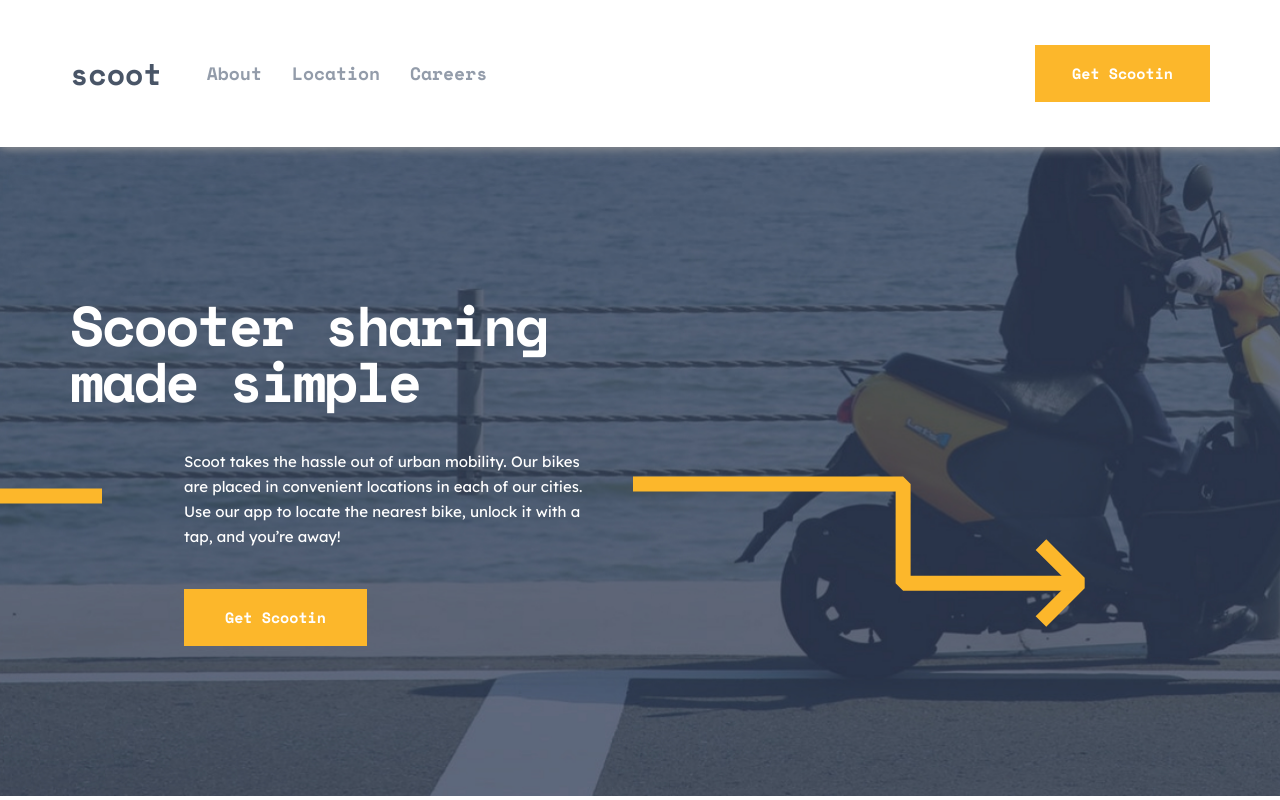
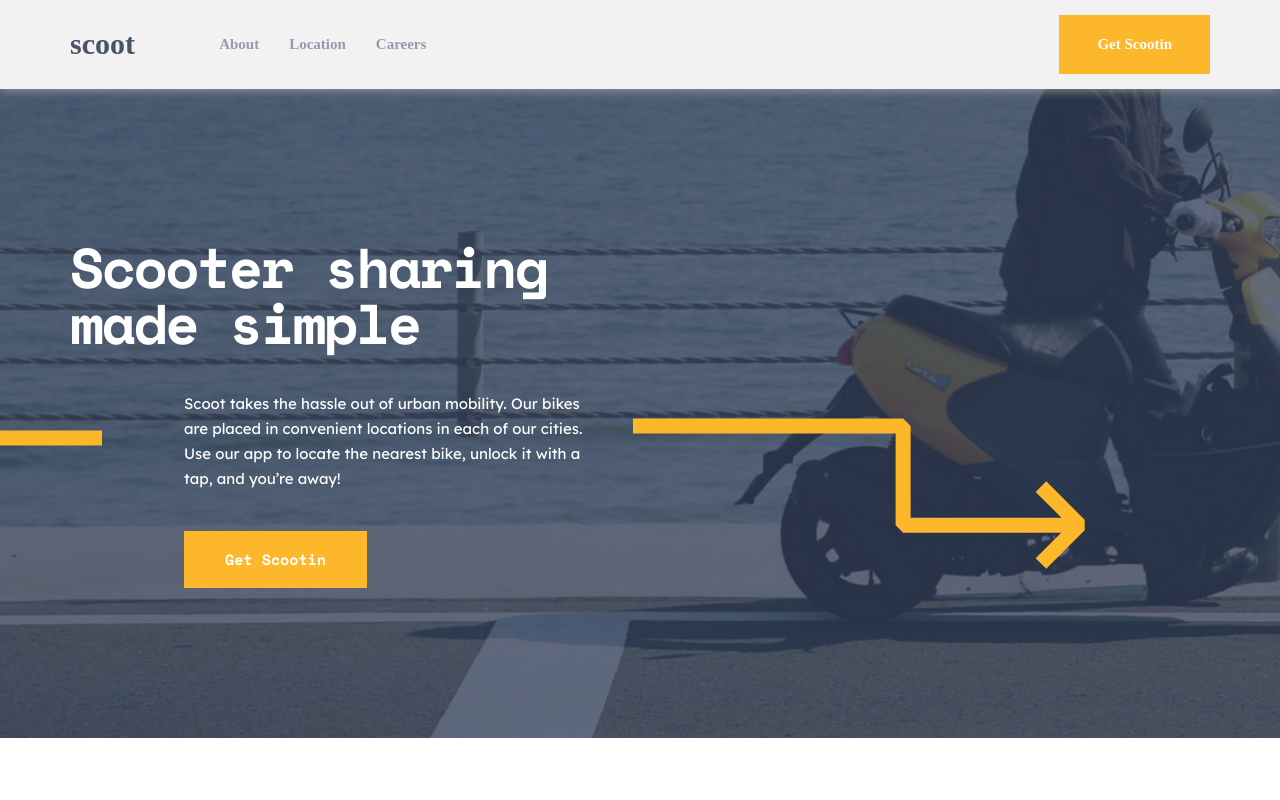
Before and after one commit to Mirsagatova/audiophile, a plain HTML site: page index.html in a window 1280 px wide. Shown: the top 800 px of the page. Drawn offline with nearby package versions, Linux system fonts and the light colour scheme.

Commit message:
some changes

```diff
--- a/css/media.scss
+++ b/css/media.scss
@@ -804,8 +804,10 @@
     .container {
         width: 500px;
     }
-    .home-nav {
-        background-color: #FfFfFf;
+
+
+        .navbar {
+            background-color: #F2F2F2;
             position: sticky;
             top: 0;
             box-shadow: 0px 1px 10px #999;
@@ -814,29 +816,26 @@
                 display: flex;
                 align-items: center;
                 justify-content: flex-start;
-
                 #click:checked ~ .menu-button i:before {
                     content: "⛌";
-                display: block;
-            }
-            #click:checked ~ .home-nav-box {
+                }
+                #click:checked ~ .nav {
                     left: 0%;
-                display: block;
                 }
                 .menu-button {
                     margin-right: 40%;
-                .icon {
+                    i {
                         display: block;
                     }
 
                 }
-            .home-nav-box-title {
-            }
-            .home-nav-box {
+                .logo-name {
+                }
+                .nav {
                     padding: 0 30px 30px 30px;
                     position: fixed;
                         top: 63px;
-                    left: -100%;
+                        left: -40%;
                         background-color: rgba(51, 58, 68, 1);
                         height: 94.5vh;
                         width: 40%;
@@ -845,15 +844,15 @@
                         align-content: space-between;
                         flex-direction: column;
                         text-align: left;
-                .home-nav-list {
+                    .nav-list {
                         margin: 40px 0;
                         flex-direction: column;
                         display: block;
                         text-align: left;
-                    transition: .5s;
-                    .home-nav-item {
+                        transition: .3s;
+                        .nav-item {
                             margin: 40px 0;
-                        .home-nav-nav-item-link {
+                            .nav-item-link {
                                 font-style: normal;
                                 font-weight: bold;
                                 font-size: 18px;
@@ -861,22 +860,21 @@
                                 color: #E5ECF4;
                                 display: block;
                             }
-                        .home-nav-item-link:hover {
+                            .nav-item-link:hover {
                                 color: rgba(252, 183, 43, 1);
                             }
                         }
                     }
-                .home-nav-button {
+                    .get-scootin {
                         margin-top: auto;
                         width: 100%;
                     }
-                .home-nav-button:hover {
-                    background-color: rgba(255, 255, 255, 1);
-                    color: rgba(252, 183, 43, 1);
-                }
-            }
-        }
-
+                    .get-scootin:hover {
+                    }
+                }
+            }
+
+        }
     }
 
     .home-intro {
--- a/css/style.scss
+++ b/css/style.scss
@@ -20,93 +20,80 @@ a {
 }
 
 
-.home-nav {
-    padding: 30px 0;
-    background-color: #ffffff;
-    position:sticky;
+.navbar {
+    background-color: #F2F2F2;
+    background-color: #F2F2F2;
+    position: sticky;
     top: 0;
-    box-shadow: 0 1px 10px #999;
-    z-index: 10;
-
+    box-shadow: 0px 1px 10px #999;
+    z-index: 1;
     .container {
         padding: 15px 0;
         display: flex;
+        align-items: center;
         justify-content: flex-start;
-        align-items: center;
         #click {
             display: none;
         }
-
         .menu-button {
             i {
                 color: rgba(252, 183, 43, 1);
                 font-size: 22px;
                 display: none;
             }
+
         }
-
-        .home-nav-item-title {
-            font-family: 'Space Mono', monospace;
+        .logo-name {
+            font-size: 30px;
+            width: 107.82px;
+            line-height: 28.56px;
             color: #495567;
-            font-size: 30px;
-            font-weight: bold;
             margin-right: 45px;
         }
-
-        .home-nav-box {
+        .nav {
             width: 90%;
             display: flex;
             justify-content: space-between;
-            align-items: center;
 
-            .home-nav-button {
-                border: 2px solid #FCB72B;
-                background: #FCB72B;
-                color: #fff;
+
+            .nav-list {
+                display: flex;
+                align-items: center;
+                .nav-item {
+                    margin-right: 30px;
+                    .nav-item-link {
+                        color: rgba(147, 156, 170, 1);
+                        font-style: normal;
+                        font-weight: bold;
+                        font-size: 15px;
+                        line-height: 25px;
+                        transition: .3s;
+                    }
+                    .nav-item-link:hover {
+                        color: rgba(252, 183, 43, 1);
+                    }
+                }
+            }
+            .get-scootin {
+                color: rgba(255, 255, 255, 1);
                 padding: 14px 35px;
-                font-family: 'Space Mono', monospace;
                 font-style: normal;
                 font-weight: bold;
                 font-size: 15px;
                 line-height: 25px;
-                /* identical to box height, or 167% */
-               text-align: center;
-                transition: 0.5s;
+                background-color: rgba(252, 183, 43, 1);
+                text-align: center;
                 margin-left: auto;
+                border: 3px solid #FCB72B;
+                transition: .3s;
             }
+            .get-scootin:hover {
+                background-color: rgba(255, 255, 255, 1);
+                color: rgba(252, 183, 43, 1);
+            }
+        }
+    }
 
-            .home-nav-button:hover {
-                border: 2px solid #FCB72B;
-                background: #FFFFFF;
-                color: #FCB72B;
-            }
-
-            .home-nav-list {
-                display: flex;
-                align-items: center;
-
-                .home-nav-item {
-                    margin-right: 30px;
-
-                .home-nav-item-link {
-                    font-family: 'Space Mono', monospace;
-                    color: rgba(147, 156, 170, 1);
-                    font-style: normal;
-                    font-weight: bold;
-                    font-size: 18px;
-                    line-height: 25px;
-                    /* identical to box height, or 167% */
-                   color: #939CAA;
-                    transition: 0.5s;
-                }
-
-                .home-nav-item-link:hover {
-                    color: #FCB72B;
-
-                }
-            }
-            } }
-    }
 }
 
 .home-intro {
--- a/index.html
+++ b/index.html
@@ -14,21 +14,28 @@
 <link href="https://fonts.googleapis.com/css2?family=Lexend+Deca&family=Space+Mono:wght@400;700&display=swap" rel="stylesheet">
 </head>
 <body>
-    <nav class="home-nav">
+    <nav class="navbar">
         <div class="container">
             <input type="checkbox" id="click">
             <label for="click" class="menu-button">
-                <i class="icon icon-md-menu"></i>
+                <i class="icon ion-md-menu"></i>
             </label>
-            <h1 class="home-nav-item-title">scoot</h1>
-          <div class="home-nav-box">
-            <ul class="home-nav-list">
-                <li class="home-nav-item"><a href="#" class="home-nav-item-link">About</a></li>
-                <li class="home-nav-item"><a href="#" class="home-nav-item-link">Location</a></li>
-                <li class="home-nav-item"><a href="#" class="home-nav-item-link">Careers</a></li>
-            </ul>
-            <button class="home-nav-button">Get Scootin</button>
-          </div>
+
+            <h1 class="logo-name">scoot</h1>
+            <div class="nav">
+                <ul class="nav-list">
+                    <li class="nav-item">
+                        <a href="" class="nav-item-link">About</a>
+                    </li>
+                    <li class="nav-item">
+                        <a href="" class="nav-item-link">Location</a>
+                    </li>
+                    <li class="nav-item">
+                        <a href="" class="nav-item-link">Careers</a>
+                    </li>
+                </ul>
+                <a href="" class="get-scootin">Get Scootin</a>
+            </div>
         </div>
     </nav>
     <section class="home-intro">
```
Also changed, not shown: css/media.css, css/style.css, 2 other files. Lines whose indentation alone changed are shown as unchanged.
